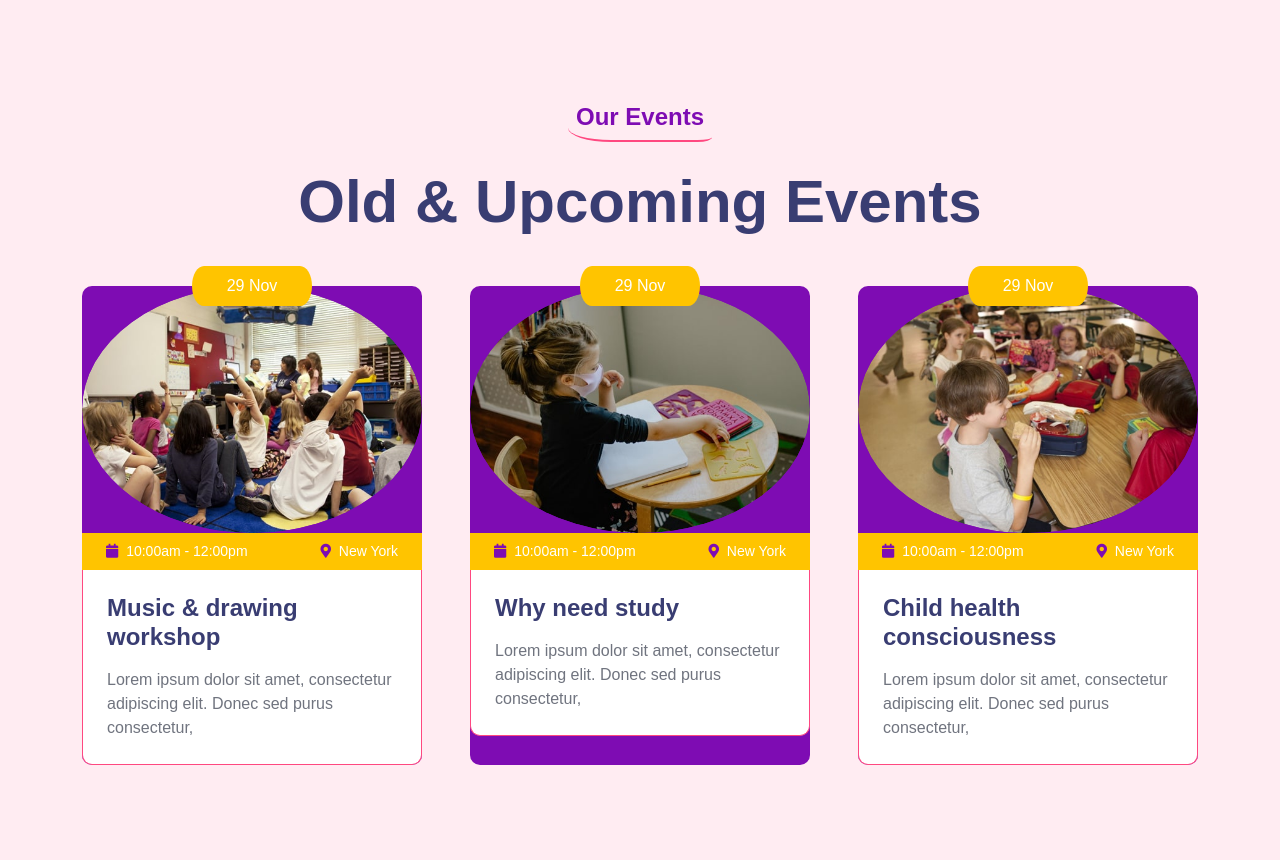
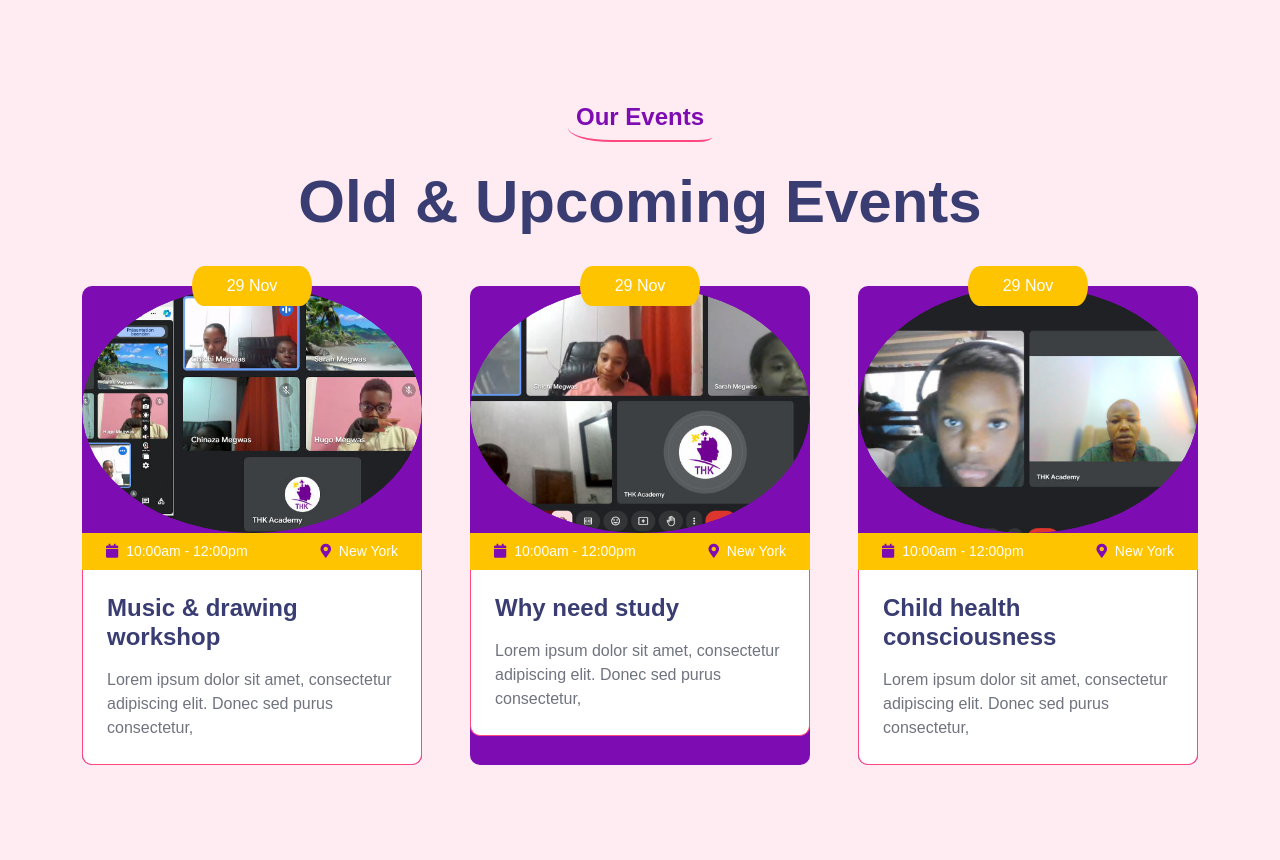
Before and after one commit to Phillipemore278/techhavenking, a Django app: page / in a window 1280 px wide. Shown: the part 2687-3547 px from the top of the page. Run offline with Django 5.2, Linux system fonts and the light colour scheme; some libraries are stand-ins or nearby versions.

Commit message:
changed images in event

```diff
--- a/templates/frontend/index.html
+++ b/templates/frontend/index.html
@@ -261,9 +261,9 @@
                 <div class="events-item bg-primary rounded">
                     <div class="events-inner position-relative">
                         <div class="events-img overflow-hidden rounded-circle position-relative">
-                            <img src="{% static 'frontend/assets/img/event-1.jpg'%}" class="img-fluid w-100 rounded-circle" alt="Image">
+                            <img src="{% static 'frontend/assets/img/event1.jpg'%}" class="img-fluid w-100 rounded-circle" alt="Image">
                             <div class="event-overlay">
-                                <a href="{% static 'frontend/assets/img/event-1.jpg'%}" data-lightbox="event-1"><i class="fas fa-search-plus text-white fa-2x"></i></a>
+                                <a href="{% static 'frontend/assets/img/event1.jpg'%}" data-lightbox="event-1"><i class="fas fa-search-plus text-white fa-2x"></i></a>
                             </div>
                         </div>
                         <div class="px-4 py-2 bg-secondary text-white text-center events-rate">29 Nov</div>
@@ -282,9 +282,9 @@
                 <div class="events-item bg-primary rounded">
                     <div class="events-inner position-relative">
                         <div class="events-img overflow-hidden rounded-circle position-relative">
-                            <img src="{% static 'frontend/assets/img/event-2.jpg'%}" class="img-fluid w-100 rounded-circle" alt="Image">
+                            <img src="{% static 'frontend/assets/img/event2.jpg'%}" class="img-fluid w-100 rounded-circle" alt="Image">
                             <div class="event-overlay">
-                                <a href="{% static 'frontend/assets/img/event-3.jpg'%}" data-lightbox="event-1"><i class="fas fa-search-plus text-white fa-2x"></i></a>
+                                <a href="{% static 'frontend/assets/img/event2.jpg'%}" data-lightbox="event-1"><i class="fas fa-search-plus text-white fa-2x"></i></a>
                             </div>
                         </div>
                         <div class="px-4 py-2 bg-secondary text-white text-center events-rate">29 Nov</div>
@@ -303,9 +303,9 @@
                 <div class="events-item bg-primary rounded">
                     <div class="events-inner position-relative">
                         <div class="events-img overflow-hidden rounded-circle position-relative">
-                            <img src="{% static 'frontend/assets/img/event-3.jpg'%}" class="img-fluid w-100 rounded-circle" alt="Image">
+                            <img src="{% static 'frontend/assets/img/event3.jpg'%}" class="img-fluid w-100 rounded-circle" alt="Image">
                             <div class="event-overlay">
-                                <a href="{% static 'frontend/assets/img/event-3.jpg'%}" data-lightbox="event-1"><i class="fas fa-search-plus text-white fa-2x"></i></a>
+                                <a href="{% static 'frontend/assets/img/event3.jpg'%}" data-lightbox="event-1"><i class="fas fa-search-plus text-white fa-2x"></i></a>
                             </div>
                         </div>
                         <div class="px-4 py-2 bg-secondary text-white text-center events-rate">29 Nov</div>
```
Also changed, not shown: static/frontend/assets/img/12.10.2024_19.16.23_REC.png (added), static/frontend/assets/img/event1.jpg (added), static/frontend/assets/img/event2.jpg (added), static/frontend/assets/img/event3.jpg (added), 4 other files.
